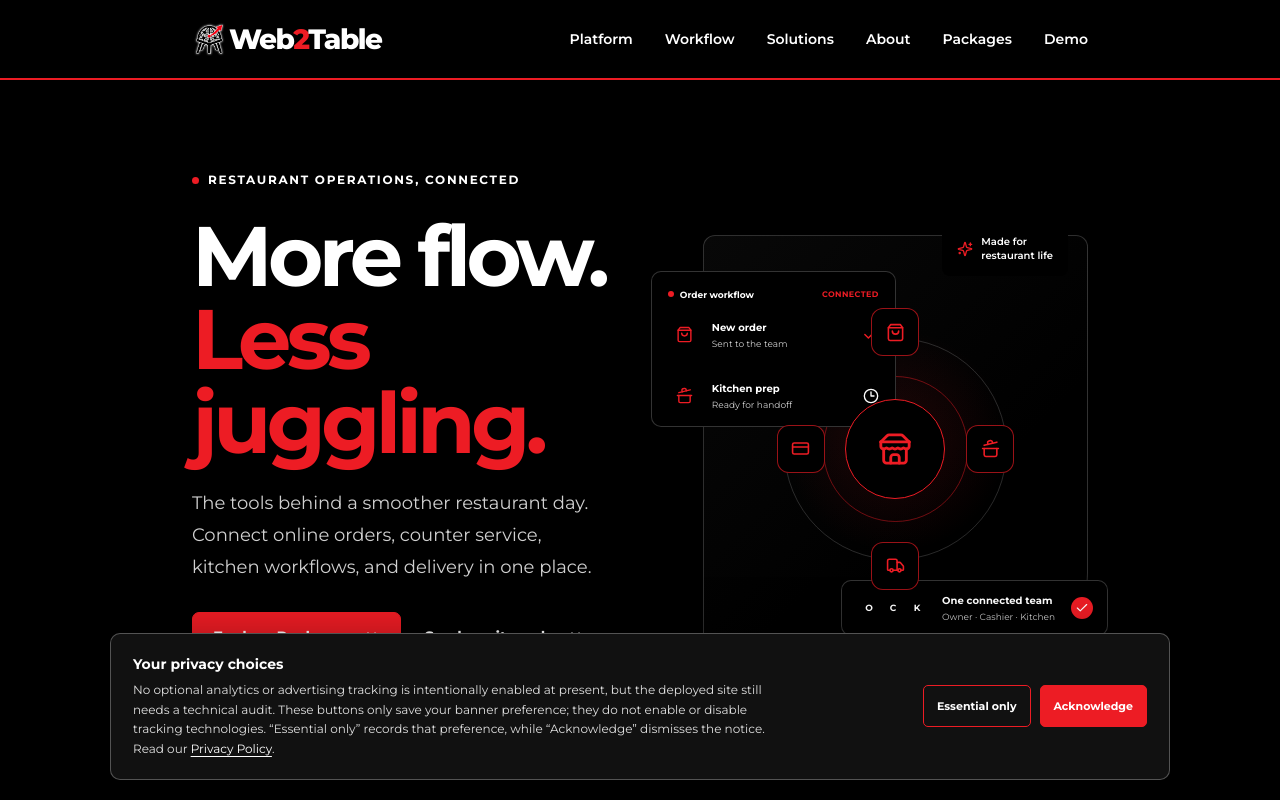
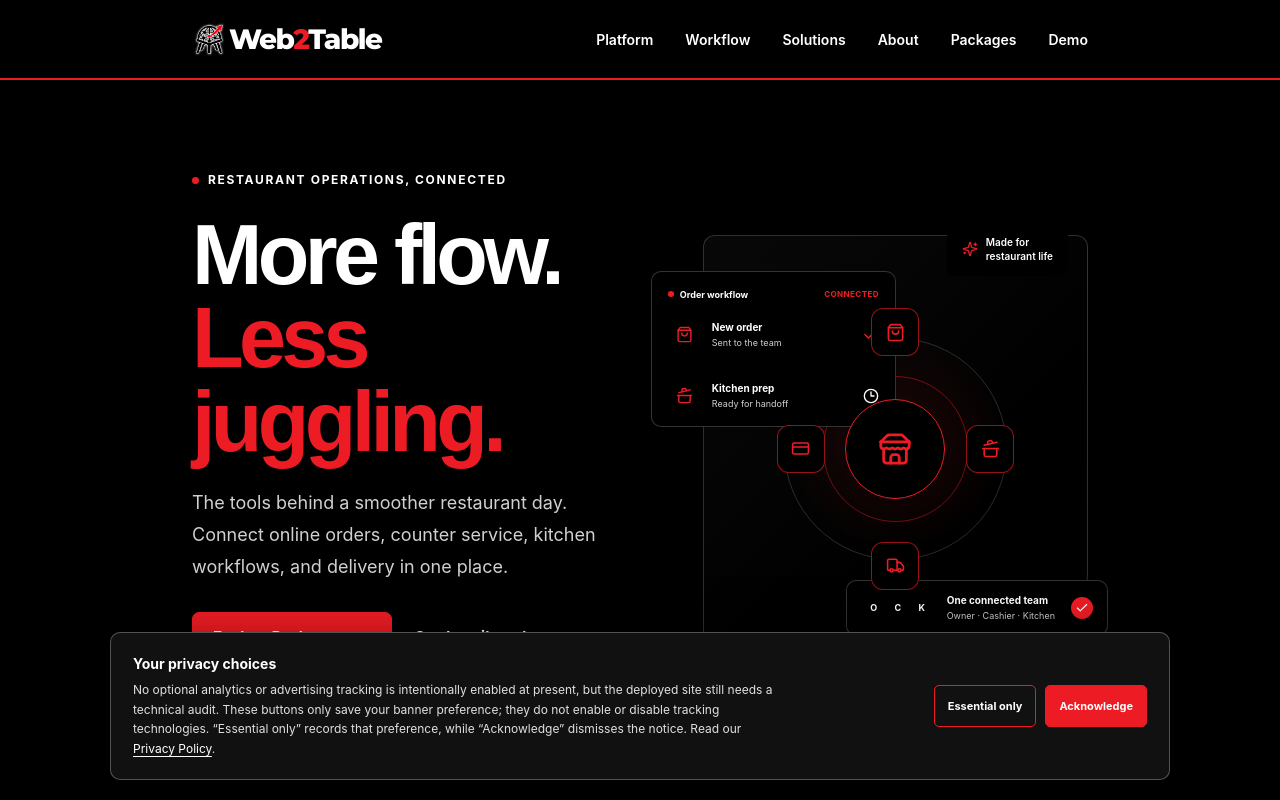
Before and after one commit to Jrnotjunior/web2table.io, a React (Vite) app: page / in a window 1280 px wide. Shown: the top 800 px of the page. Built offline with nearby package versions, Linux system fonts and the light colour scheme.

Commit message:
Use Inter and Manrope typography on marketing site

```diff
--- a/src/styles/modules/01-foundation.css
+++ b/src/styles/modules/01-foundation.css
@@ -1,6 +1,6 @@
 :root {
-  font-family: 'Montserrat', sans-serif;
-  --font-sans: 'Montserrat', sans-serif;
+  font-family: 'Manrope', sans-serif;
+  --font-sans: 'Inter', sans-serif;
   color: var(--white);
   background: var(--black);
   font-synthesis: none;
@@ -19,7 +19,7 @@
   --text-secondary: #d0d0d0;
   --border-subtle: rgba(255,255,255,.2);
   --line: var(--border-subtle);
-  --serif: var(--font-sans);
+  --serif: 'Manrope', sans-serif;
 }
 * { box-sizing: border-box; }
 html { scroll-behavior: smooth; scroll-padding-top: 90px; }
@@ -64,7 +64,7 @@ p { color: var(--muted); line-height: 1.75; }
 .header-inner { position: relative; height: 78px; display: flex; align-items: center; justify-content: space-between; }
 /* Keep the desktop navigation visually centered while the brand stays on the left. */
 .main-nav { position: absolute; right: 0; left: auto; transform: none; }
-.brand { display: inline-flex; align-items: center; gap: 10px; color: var(--white); font-family: 'Montserrat', sans-serif; font-size: 21px; font-weight: 800; letter-spacing: -.07em; }
+.brand { display: inline-flex; align-items: center; gap: 10px; color: var(--white); font-family: 'Manrope', sans-serif; font-size: 21px; font-weight: 800; letter-spacing: -.07em; }
 .main-nav { display: flex; align-items: center; gap: 32px; }
 .main-nav > a:not(.nav-cta) { color: var(--text-secondary); font-size: 12px; font-weight: 600; transition: color .2s; }
 .nav-cta { min-height: 42px; display: inline-flex; align-items: center; gap: 8px; padding: 0 15px; border-radius: 6px; color: var(--white); background: var(--ink); font-size: 12px; font-weight: 700; }
```
